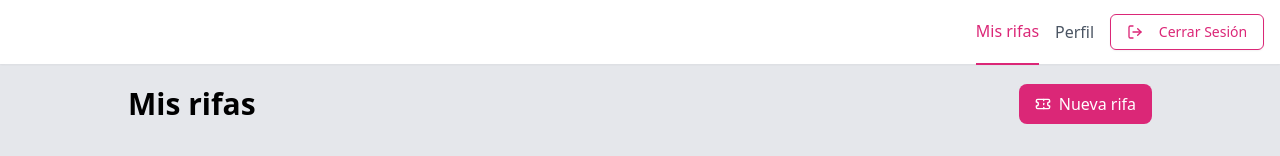
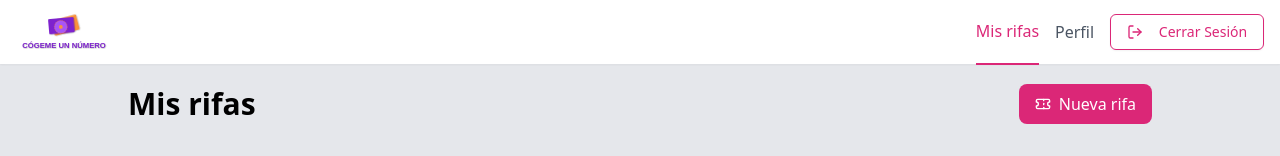
Before and after one commit to IsaacNavarro-0206/cogeme-una-rifa-frontend, a React (Vite) app: page /my-raffles in a window 1280 px wide. Shown: the top 156 px of the page. Built offline with nearby package versions, Linux system fonts and the light colour scheme; no server answers; sample sign-in values are in the browser's storage.

Commit message:
feat: se agregó logo en el NavBar

```diff
--- a/src/components/NavBar/index.tsx
+++ b/src/components/NavBar/index.tsx
@@ -1,5 +1,5 @@
-import { NavLink } from "react-router-dom";
-// import Logo from "../../assets/logo.svg";
+import { Link, NavLink } from "react-router-dom";
+import Logo from "../../assets/logo.svg";
 import { Button } from "../ui/button";
 import { LogOut, Menu } from "lucide-react";
 import {
@@ -51,7 +51,15 @@ const NavBar = () => {
   return (
     <nav className="bg-white shadow-sm z-50 w-full">
       <div className="flex justify-between items-center h-16">
-        <div>{/* <Logo /> */}</div>
+        <div className="">
+          <Link to="/">
+            <img
+              src={Logo}
+              className="h-20 w-32"
+              alt="Logo - Cogeme un número"
+            />
+          </Link>
+        </div>
 
         <div className="hidden lg:flex items-center justify-evenly w-1/4">
           <NavButton href="/my-raffles">Mis rifas</NavButton>
```
